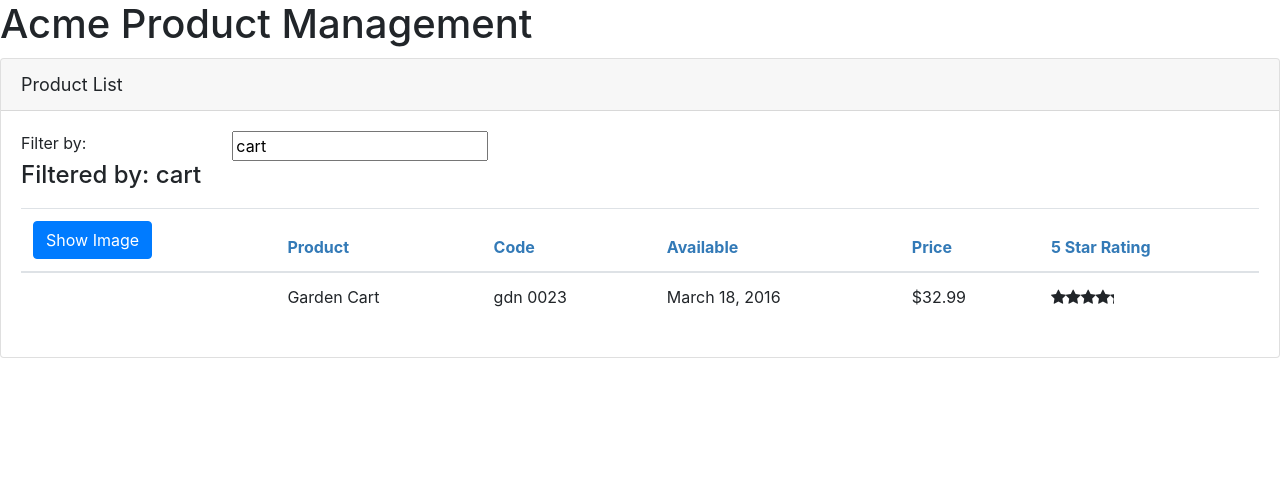
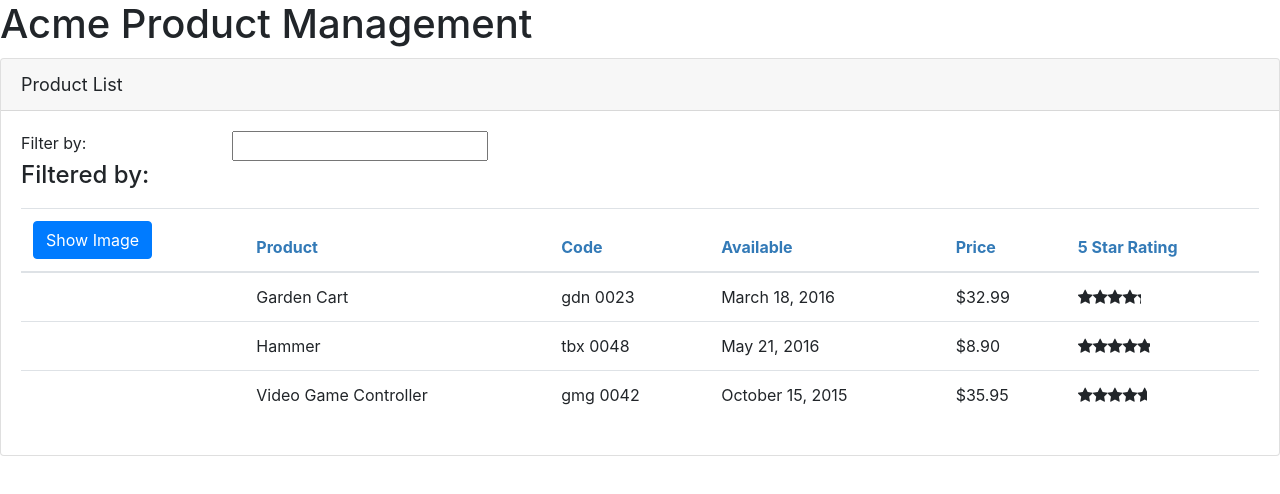
Before and after one commit to keldim/Angular-GettingStarted-pluralsight, an Angular app: page / in a window 1280 px wide. Shown: the top 494 px of the page. Built offline with nearby package versions, Linux system fonts and the light colour scheme.

Commit message:
services and dependency injection

```diff
--- a/src/app/products/product-list.component.ts
+++ b/src/app/products/product-list.component.ts
@@ -1,5 +1,6 @@
 import { Component, OnInit } from '@angular/core';
 import { IProduct } from './product';
+import { ProductService } from './product.service';
 
 @Component({
     selector: 'pm-products',
@@ -24,35 +25,15 @@
 
     filteredProducts: IProduct[];
     products: IProduct[] =[
-        {
-        "productId": 2,
-        "productName": "Garden Cart",
-        "productCode": "GDN-0023",
-        "releaseDate": "March 18, 2016",
-        "description": "15 gallon capacity rolling garden cart",
-        "price": 32.99,
-        "starRating": 4.2,
-        "imageUrl": "https://openclipart.org/image/300px/svg_to_png/58471/garden_cart.png"
-      },
-      {
-        "productId": 5,
-        "productName": "Hammer",
-        "productCode": "TBX-0048",
-        "releaseDate": "May 21, 2016",
-        "description": "Curved claw steel hammer",
-        "price": 8.9,
-        "starRating": 4.8,
-        "imageUrl": "https://openclipart.org/image/300px/svg_to_png/73/rejon_Hammer.png"
-      }
+
     ];
 
     onRatingClicked(message: string): void {
       this.pageTitle = 'Product List: ' + message;
     }
 
-    constructor() {
-        this.filteredProducts = this.products;
-        this.listFilter = 'cart';
+    constructor(private productService: ProductService) {
+
     }
 
     performFilter(filterBy: string): IProduct[] {
@@ -66,6 +47,7 @@
     }
 
     ngOnInit(): void {
-        console.log('In OnInit');
+        this.products = this.productService.getProducts();
+        this.filteredProducts = this.products;
     }
 }
--- /dev/null
+++ b/src/app/products/product.service.ts
@@ -0,0 +1,45 @@
+import { Injectable } from "@angular/core";
+import { IProduct } from "./product";
+
+@Injectable({
+    providedIn: 'root'
+})
+export class ProductService {
+
+
+    getProducts(): IProduct[] {
+        return [
+            {
+                "productId": 2,
+                "productName": "Garden Cart",
+                "productCode": "GDN-0023",
+                "releaseDate": "March 18, 2016",
+                "description": "15 gallon capacity rolling garden cart",
+                "price": 32.99,
+                "starRating": 4.2,
+                "imageUrl": "https://openclipart.org/image/300px/svg_to_png/58471/garden_cart.png"
+              },
+              {
+                "productId": 5,
+                "productName": "Hammer",
+                "productCode": "TBX-0048",
+                "releaseDate": "May 21, 2016",
+                "description": "Curved claw steel hammer",
+                "price": 8.9,
+                "starRating": 4.8,
+                "imageUrl": "https://openclipart.org/image/300px/svg_to_png/73/rejon_Hammer.png"
+              },
+              {
+                "productId": 10,
+                "productName": "Video Game Controller",
+                "productCode": "GMG-0042",
+                "releaseDate": "October 15, 2015",
+                "description": "Standard two-button video game controller",
+                "price": 35.95,
+                "starRating": 4.6,
+                "imageUrl": "https://openclipart.org/image/300px/svg_to_png/120337/xbox-controller_01.png"
+              }
+        ];
+    }
+
+}
```
